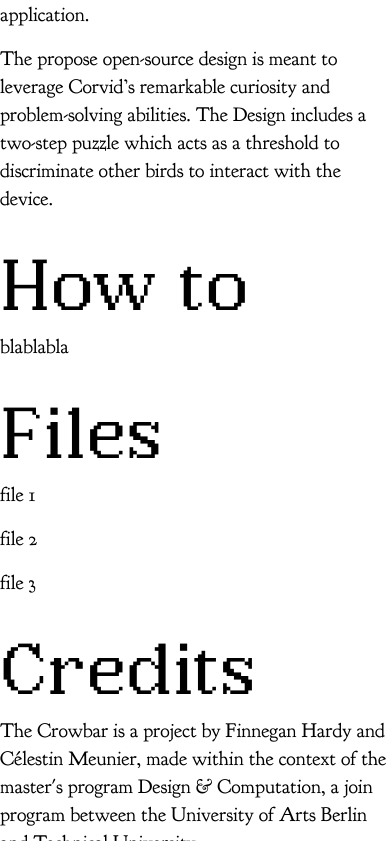
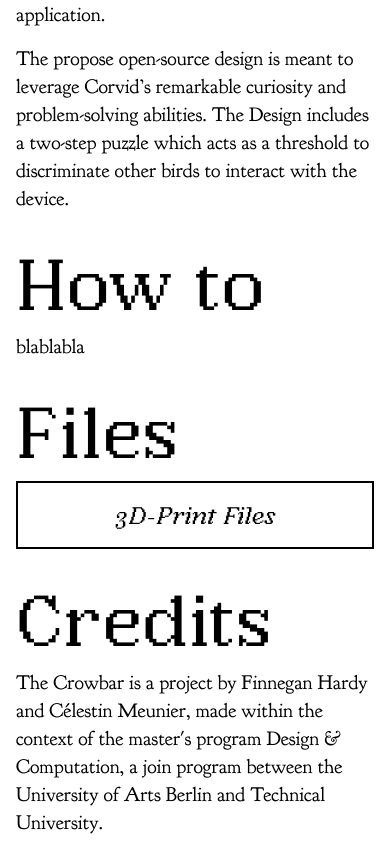
Before and after one commit to backslash-zero/crowbar, a SvelteKit app: page / in a window 390 px wide. Shown: the part 1159-2000 px from the top of the page. Built offline with nearby package versions, Linux system fonts and the light colour scheme.

Commit message:
3d stuff and cloud

```diff
--- a/src/routes/+page.svelte
+++ b/src/routes/+page.svelte
@@ -1,6 +1,14 @@
-<script>
+<script lang="ts">
 	import Scene from '$lib/components/three/Scene.svelte';
 	import { Canvas } from '@threlte/core';
+
+	function scrollIntoView({ target }: any) {
+		const el = document.querySelector(target.getAttribute('href'));
+		if (!el) return;
+		el.scrollIntoView({
+			behavior: 'smooth'
+		});
+	}
 </script>
 
 <main class="w-full font-goudy">
@@ -11,17 +19,22 @@
 			</Canvas>
 		</div>
 		<div class="absolute top-0 z-10 w-full flex flex-col justify-between items-center">
-			<h1 class="text-7xl italic font-argent">Welcome to the Crowbar</h1>
+			<h1 class="text-7xl md:text-9xl italic font-argent">Welcome to the Crowbar</h1>
 		</div>
-		<div class="absolute bottom-0 z-10 w-full">
-			<p class="w-full h-12 text-center font-argent italic animate-pulse">↓ scroll down ↓</p>
+		<div class="absolute w-full flex items-center h-12 bottom-0 z-10">
+			<a
+				on:click|preventDefault={scrollIntoView}
+				href="#section-1"
+				class="w-full h-12 text-center font-argent italic animate-pulse">↓ scroll down ↓</a
+			>
 		</div>
 	</div>
+	<div class="px-4 w-full md:w-screen-md" id="section-1">
 		<div class="font-goudy py-4 text-xl w-full flex flex-col gap-4 md:max-w-screen-lg">
 			<h2 class="font-argent text-7xl">About</h2>
 			<p>
-			The Crow Bar is interactive device tailored specifically to Corvids, aiming to lay the ground
-			work for further research into their sensory perception and cognitive abilities.
+				The Crow Bar is interactive device tailored specifically to Corvids, aiming to lay the
+				ground work for further research into their sensory perception and cognitive abilities.
 			</p>
 			<p>
 				The device is designed to not only facilitate in-depth study of Corvids but also to be
@@ -29,8 +42,8 @@
 			</p>
 			<p>
 				The propose open-source design is meant to leverage Corvid’s remarkable curiosity and
-			problem-solving abilities. The Design includes a two-step puzzle which acts as a threshold to
-			discriminate other birds to interact with the device.
+				problem-solving abilities. The Design includes a two-step puzzle which acts as a threshold
+				to discriminate other birds to interact with the device.
 			</p>
 		</div>
 		<div class="font-goudy py-4 text-xl w-full flex flex-col gap-4 md:max-w-screen-lg">
@@ -39,9 +52,13 @@
 		</div>
 		<div class="font-goudy py-4 text-xl w-full flex flex-col gap-4 md:max-w-screen-lg">
 			<h2 class="font-argent text-7xl">Files</h2>
-		<p>file 1</p>
-		<p>file 2</p>
-		<p>file 3</p>
+			<form action="https://cloud.udk-berlin.de/s/eBD8rkEke9tDGB8">
+				<input
+					type="submit"
+					class="w-full md:w-auto font-argent italic text-2xl px-8 py-4 border-2 border-black hover:bg-slate-100 transition-all duration-300"
+					value="3D-Print Files"
+				/>
+			</form>
 		</div>
 		<div class="font-goudy py-4 text-xl w-full flex flex-col gap-4 md:max-w-screen-lg">
 			<h2 class="font-argent text-7xl">Credits</h2>
@@ -57,7 +74,8 @@
 			<p>
 				Everyone at <a
 					href="https://www.newpractice.net/study"
-				class="font-argent text-lg italic underline underline-offset-[6px]">Design & Computation</a
+					class="font-argent text-lg italic underline underline-offset-[6px]"
+					>Design & Computation</a
 				>
 			</p>
 		</div>
@@ -65,6 +83,7 @@
 			<h2 class="font-argent text-7xl">Contacts</h2>
 			<p>hello (at) celest.in</p>
 		</div>
+	</div>
 </main>
 
 <style lang="postcss">
```
Lines whose indentation alone changed are shown as unchanged.
